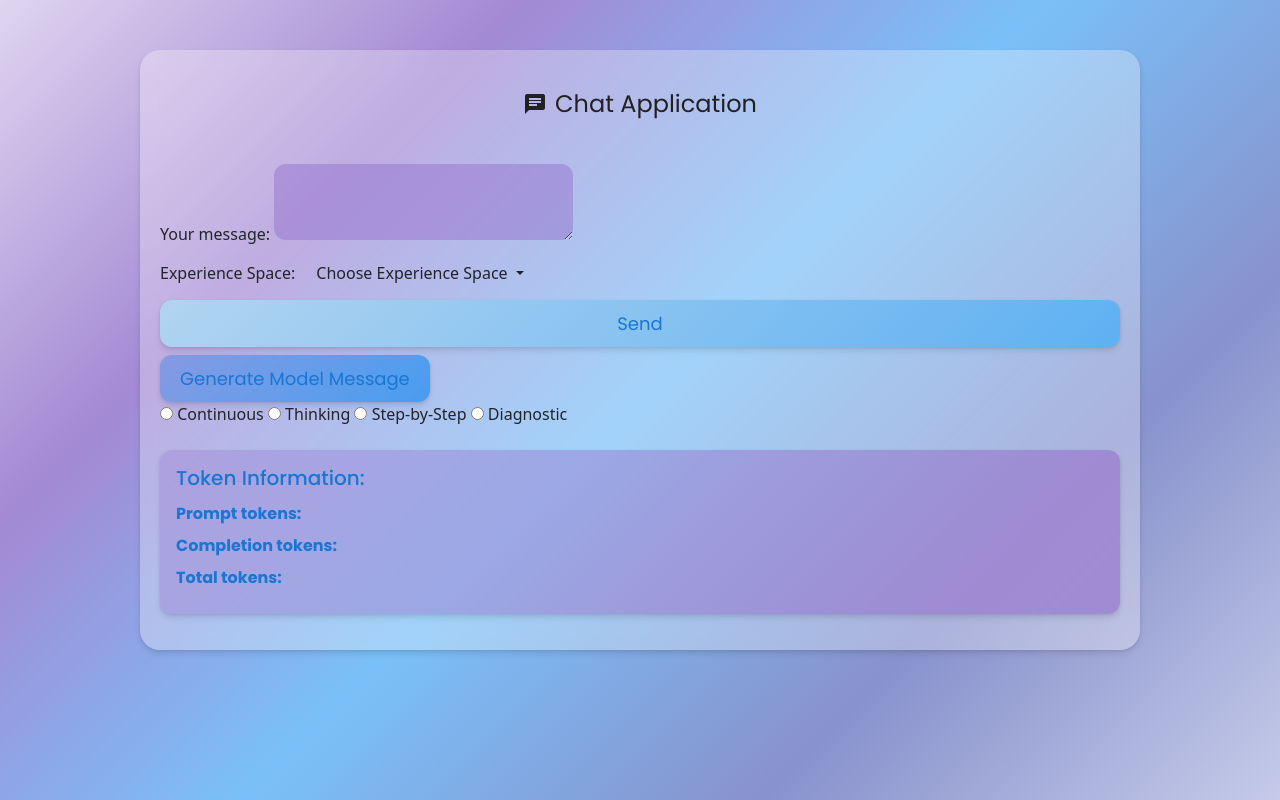
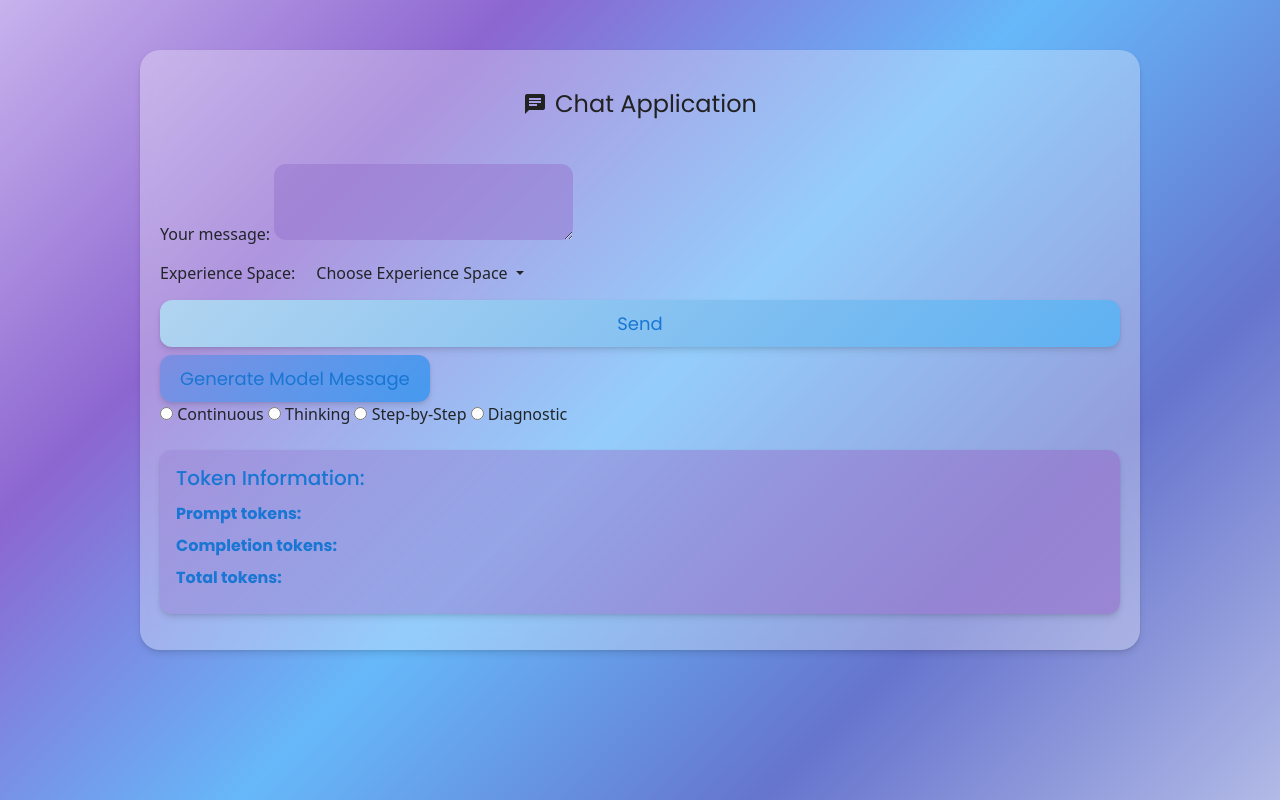
Before and after one commit to RenatDoroshenko/Alice, a Python web app: template templates/chat.html in a window 1280 px wide. Run offline with Jinja, Linux system fonts and the light colour scheme; the template is opened without the code that fills it, so the values that code supplies are empty.

Commit message:
add saturated variant

```diff
--- a/static/css/glassmorphism.css
+++ b/static/css/glassmorphism.css
@@ -40,7 +40,9 @@
 
   /* White Theme */
   /* Here is the best now: */
-  --body-gradient: linear-gradient(135deg, rgba(149, 117, 205, 0.3) 0%, rgba(103, 58, 183, 0.6) 25%, rgba(33, 150, 243, 0.6) 50%, rgba(57, 73, 171, 0.6) 75%, rgba(63, 81, 181, 0.3) 100%);
+  /* --body-gradient: linear-gradient(135deg, rgba(149, 117, 205, 0.3) 0%, rgba(103, 58, 183, 0.6) 25%, rgba(33, 150, 243, 0.6) 50%, rgba(57, 73, 171, 0.6) 75%, rgba(63, 81, 181, 0.3) 100%); */
+  /* Saturated */
+  --body-gradient: linear-gradient(135deg, rgb(72 2 195 / 30%) 0%, rgb(64 0 177 / 60%) 25%, rgb(0 137 246 / 60%) 50%, rgb(0 24 173 / 60%) 75%, rgb(0 26 173 / 30%) 100%);
   --dark-black: #212121;
   --chat-container: rgba(255, 255, 255, 0.3);
   --message: rgb(168 0 201 / 14%);
```
